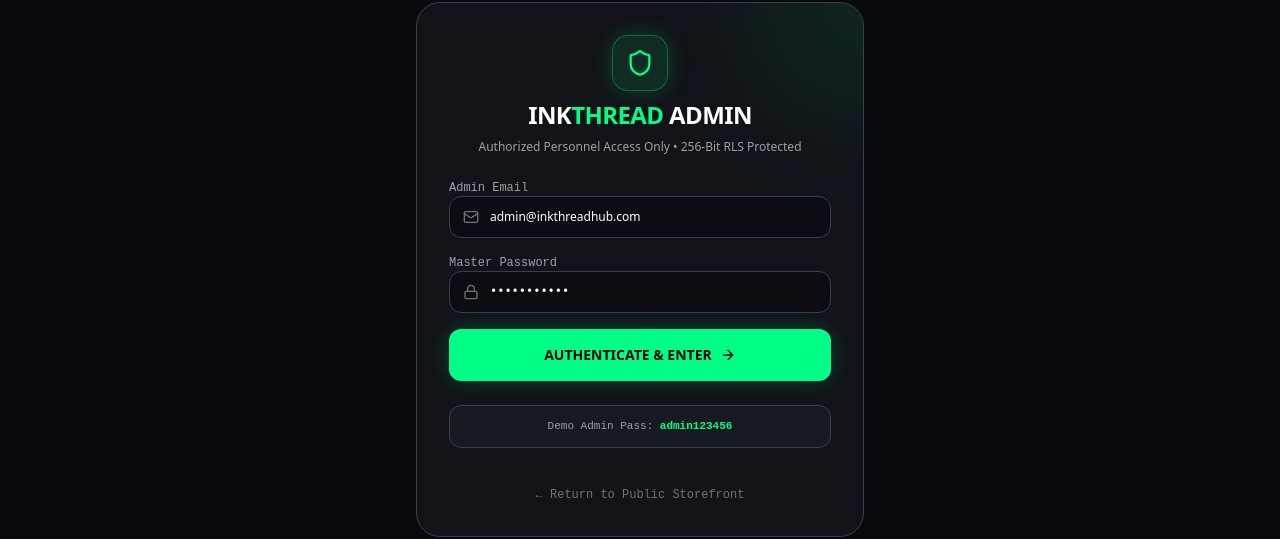
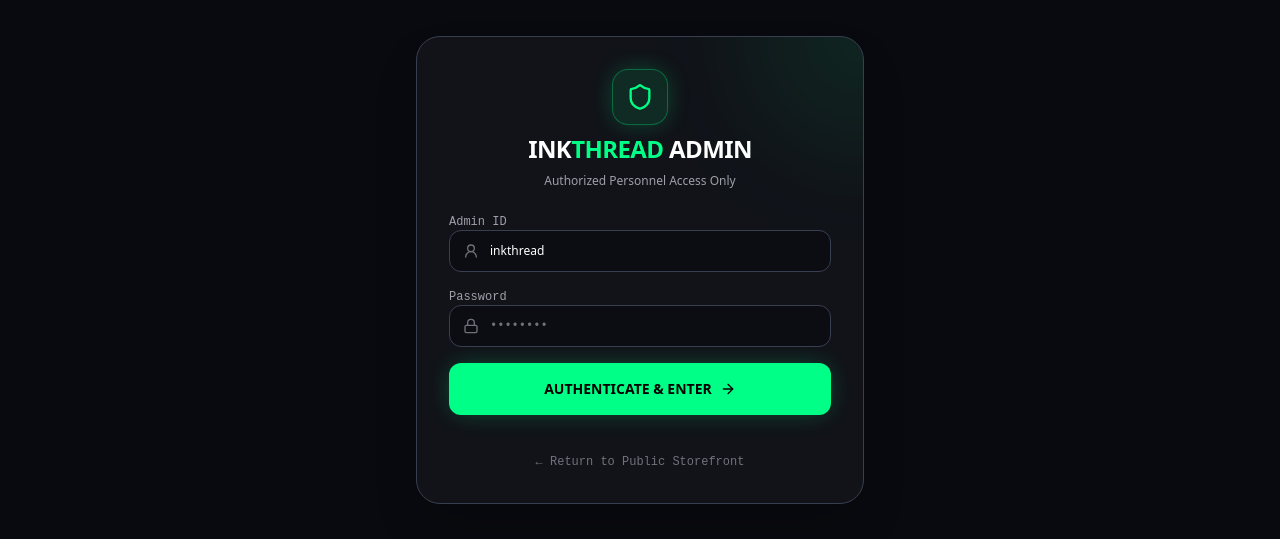
Before and after one commit to theinkthreadhub-crypto/up, a Next.js app: page /admin/login in a window 1280 px wide. Shown: the part 163-702 px from the top of the page. Built offline with nearby package versions, Linux system fonts and the light colour scheme; no server answers.

Commit message:
fix: require real Supabase admin authentication

```diff
--- a/src/app/admin/login/page.tsx
+++ b/src/app/admin/login/page.tsx
@@ -3,13 +3,15 @@
 import { useState } from 'react';
 import { useRouter } from 'next/navigation';
 import Link from 'next/link';
-import { Lock, Mail, Shield, ArrowRight, AlertCircle, Sparkles } from 'lucide-react';
+import { Lock, UserRound, Shield, ArrowRight, AlertCircle } from 'lucide-react';
 import { createClient } from '@/lib/supabase/client';
+
+const ADMIN_LOGIN_EMAIL = 'inkthread@inkthreadhub.in';
 
 export default function AdminLoginPage() {
   const router = useRouter();
-  const [email, setEmail] = useState('admin@inkthreadhub.com');
-  const [password, setPassword] = useState('admin123456');
+  const [username, setUsername] = useState('inkthread');
+  const [password, setPassword] = useState('');
   const [loading, setLoading] = useState(false);
   const [errorMsg, setErrorMsg] = useState('');
 
@@ -19,46 +21,34 @@ export default function AdminLoginPage() {
     setLoading(true);
 
     try {
+      if (username.trim().toLowerCase() !== 'inkthread') {
+        throw new Error('Invalid administrator ID or password');
+      }
+
       const supabase = createClient();
-      // Try Supabase Auth
       const { data, error } = await supabase.auth.signInWithPassword({
-        email: email.trim(),
-        password: password.trim(),
+        email: ADMIN_LOGIN_EMAIL,
+        password,
       });
 
-      if (error) {
-        // If external Supabase auth is unconfigured or returns invalid in dev mode, check admin credentials
-        if (
-          (email.trim().toLowerCase() === 'admin@inkthreadhub.com' && password === 'admin123456') ||
-          (email.trim().toLowerCase() === 'superadmin@inkthreadhub.com')
-        ) {
-          localStorage.setItem(
-            'ith_admin_auth',
-            JSON.stringify({
-              email: email.trim(),
-              name: 'Super Admin',
-              role: 'super_admin',
-              authenticated_at: new Date().toISOString(),
-            })
-          );
-          router.push('/admin');
-          return;
-        }
-        throw new Error(error.message || 'Invalid administrator credentials');
+      if (error || !data.user || !data.session) {
+        throw new Error('Invalid administrator ID or password');
       }
 
-      if (data?.session) {
-        localStorage.setItem(
-          'ith_admin_auth',
-          JSON.stringify({
-            email: data.user.email,
-            name: 'Authorized Admin',
-            role: 'super_admin',
-            authenticated_at: new Date().toISOString(),
-          })
-        );
-        router.push('/admin');
+      const { data: adminRecord, error: adminError } = await supabase
+        .from('admin_users')
+        .select('id, email, name, role, is_active')
+        .eq('auth_user_id', data.user.id)
+        .eq('is_active', true)
+        .maybeSingle();
+
+      if (adminError || !adminRecord) {
+        await supabase.auth.signOut();
+        throw new Error('This account is not authorized for admin access');
       }
+
+      router.replace('/admin');
+      router.refresh();
     } catch (err: unknown) {
       const msg = err instanceof Error ? err.message : 'Login failed';
       setErrorMsg(msg);
@@ -70,7 +60,6 @@ export default function AdminLoginPage() {
   return (
     <div className="min-h-screen flex items-center justify-center p-4 bg-background">
       <div className="w-full max-w-md bg-card border border-street-800 rounded-3xl p-8 space-y-6 shadow-2xl relative overflow-hidden">
-        {/* Glow accent */}
         <div className="absolute -top-24 -right-24 w-48 h-48 bg-brand-neon/10 rounded-full blur-3xl pointer-events-none" />
 
         <div className="text-center space-y-2">
@@ -80,9 +69,7 @@ export default function AdminLoginPage() {
           <h1 className="font-display font-black text-2xl text-white uppercase tracking-tight">
             INK<span className="text-brand-neon">THREAD</span> ADMIN
           </h1>
-          <p className="text-xs text-zinc-400">
-            Authorized Personnel Access Only • 256-Bit RLS Protected
-          </p>
+          <p className="text-xs text-zinc-400">Authorized Personnel Access Only</p>
         </div>
 
         {errorMsg && (
@@ -94,27 +81,29 @@ export default function AdminLoginPage() {
 
         <form onSubmit={handleLogin} className="space-y-4 text-xs">
           <div className="space-y-1.5">
-            <label className="text-zinc-400 font-mono">Admin Email</label>
+            <label className="text-zinc-400 font-mono">Admin ID</label>
             <div className="relative">
-              <Mail className="w-4 h-4 text-zinc-500 absolute left-3.5 top-1/2 -translate-y-1/2" />
+              <UserRound className="w-4 h-4 text-zinc-500 absolute left-3.5 top-1/2 -translate-y-1/2" />
               <input
-                type="email"
+                type="text"
                 required
-                value={email}
-                onChange={(e) => setEmail(e.target.value)}
+                autoComplete="username"
+                value={username}
+                onChange={(e) => setUsername(e.target.value)}
                 className="w-full bg-street-950 border border-street-800 rounded-xl pl-10 pr-4 py-3 text-white placeholder-zinc-500 focus:outline-none focus:border-brand-neon"
-                placeholder="admin@inkthreadhub.com"
+                placeholder="inkthread"
               />
             </div>
           </div>
 
           <div className="space-y-1.5">
-            <label className="text-zinc-400 font-mono">Master Password</label>
+            <label className="text-zinc-400 font-mono">Password</label>
             <div className="relative">
               <Lock className="w-4 h-4 text-zinc-500 absolute left-3.5 top-1/2 -translate-y-1/2" />
               <input
                 type="password"
                 required
+                autoComplete="current-password"
                 value={password}
                 onChange={(e) => setPassword(e.target.value)}
                 className="w-full bg-street-950 border border-street-800 rounded-xl pl-10 pr-4 py-3 text-white placeholder-zinc-500 focus:outline-none focus:border-brand-neon font-mono"
@@ -141,11 +130,6 @@ export default function AdminLoginPage() {
           </button>
         </form>
 
-        <div className="p-3 bg-street-900/60 rounded-xl border border-street-800 text-[11px] text-zinc-400 text-center font-mono">
-          <span>Demo Admin Pass: </span>
-          <strong className="text-brand-neon">admin123456</strong>
-        </div>
-
         <div className="text-center pt-2">
           <Link href="/" className="text-xs text-zinc-500 hover:text-white font-mono">
             ← Return to Public Storefront
```
